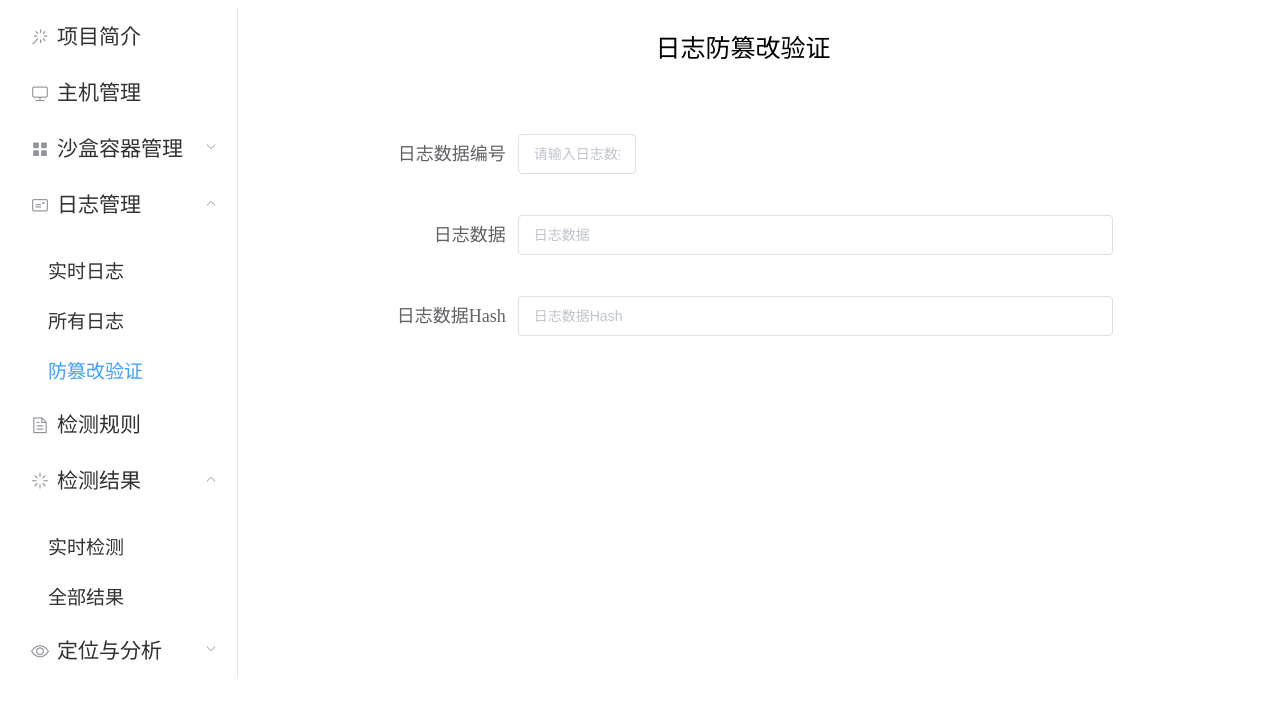
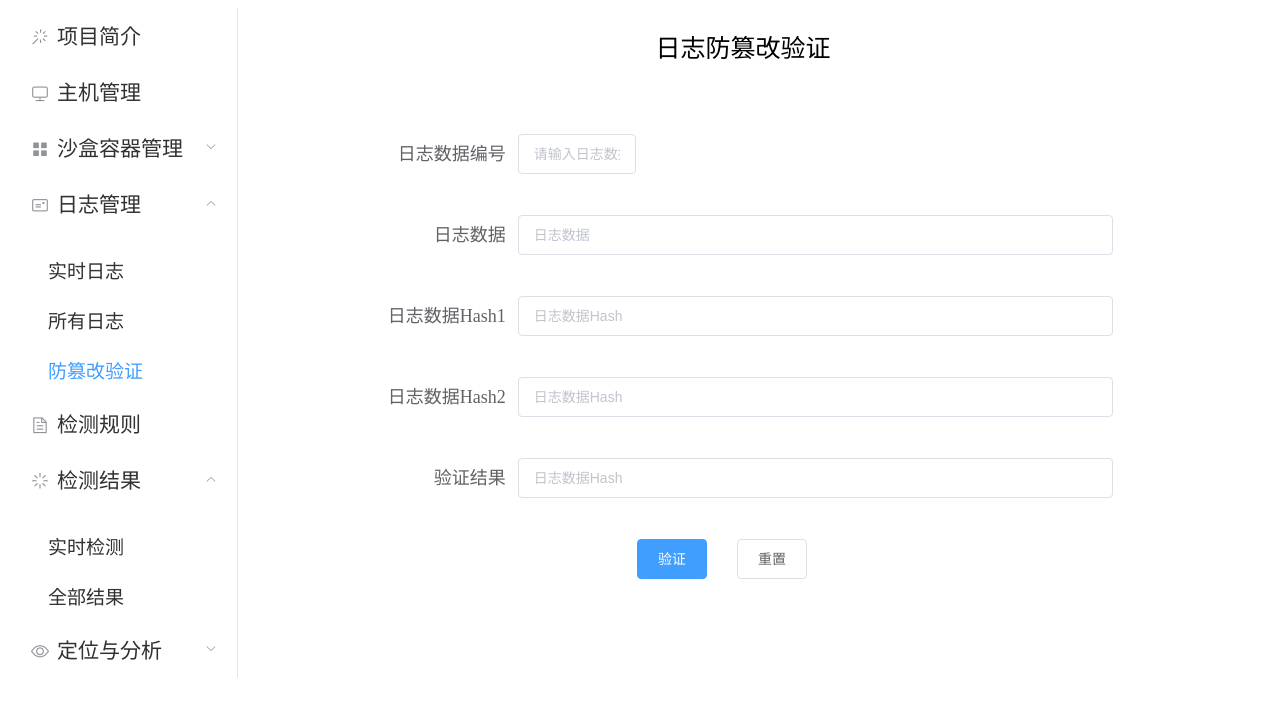
Before and after one commit to M000M/Front-AttackDetection, a Vue app: page /verificationLogs in a window 1280 px wide. Shown: the top 716 px of the page. Built offline with nearby package versions, Linux system fonts and the light colour scheme.

Commit message:
05.29 mac

```diff
--- a/package.json
+++ b/package.json
@@ -13,6 +13,7 @@
     "core-js": "^3.6.5",
     "element-ui": "^2.15.1",
     "global": "^4.4.0",
+    "js-sha256": "^0.9.0",
     "vue": "^2.6.12",
     "vue-cli-configjs": "^2.0.0",
     "vue-router": "^3.5.1"
--- a/src/components/logs/VerificationLogs.vue
+++ b/src/components/logs/VerificationLogs.vue
@@ -1,31 +1,55 @@
 <template>
     <div>
-        <div style="font-size: 25px; font-family: '宋体', cursive; margin-left: 40%">日志防篡改验证</div>
+        <!--        <div style="font-size: 25px; font-family: '宋体', cursive; margin-left: 40%">日志防篡改验证</div>-->
+        <div style="font-size: 25px; font-family: 'Times New Roman', cursive; margin-left: 40%">日志防篡改验证</div>
         <el-container>
             <el-main>
-                <el-form :model="verificationLog" label-width="200px" ref="verificationLog">
+                <el-form :model="verificationLogForm" label-width="200px" ref="verificationLog">
                     <el-row>
                         <el-col :span="8" :offset="1">
                             <el-form-item label="日志数据编号" prop="logId">
-                                <el-input v-model="verificationLog.logId" placeholder="请输入日志数据编号"></el-input>
+                                <el-input v-model="verificationLogForm.logId" placeholder="请输入日志数据编号"></el-input>
                             </el-form-item>
                         </el-col>
                     </el-row>
                     <br>
-
                     <el-row>
                         <el-col :span="20" :offset="1">
                             <el-form-item label="日志数据" prop="log">
-                                <el-input v-model="verificationLog.logData" placeholder="日志数据"></el-input>
+                                <el-input v-model="verificationLogForm.logData" placeholder="日志数据"></el-input>
                             </el-form-item>
                         </el-col>
                     </el-row>
                     <br>
-
                     <el-row>
                         <el-col :span="20" :offset="1">
-                            <el-form-item label="日志数据Hash" prop="log">
-                                <el-input v-model="verificationLog.logHash" placeholder="日志数据Hash"></el-input>
+                            <el-form-item label="日志数据Hash1" prop="log">
+                                <el-input v-model="verificationLogForm.logHash1" placeholder="日志数据Hash"></el-input>
+                            </el-form-item>
+                        </el-col>
+                    </el-row>
+                    <br>
+                    <el-row>
+                        <el-col :span="20" :offset="1">
+                            <el-form-item label="日志数据Hash2" prop="log">
+                                <el-input v-model="verificationLogForm.logHash2" placeholder="日志数据Hash"></el-input>
+                            </el-form-item>
+                        </el-col>
+                    </el-row>
+                    <br>
+                    <el-row>
+                        <el-col :span="20" :offset="1">
+                            <el-form-item label="验证结果" prop="log">
+                                <el-input v-model="verificationLogForm.result" placeholder="日志数据Hash"></el-input>
+                            </el-form-item>
+                        </el-col>
+                    </el-row>
+                    <br>
+                    <el-row>
+                        <el-col :span="20" :offset="4">
+                            <el-form-item label="">
+                                <el-button type="primary" @click="verifyLog()">验证</el-button>
+                                <el-button style="margin-left: 30px" @click="resetForm()">重置</el-button>
                             </el-form-item>
                         </el-col>
                     </el-row>
@@ -36,15 +60,57 @@
 </template>
 
 <script>
+import axios from "axios";
+import { sha256 } from 'js-sha256';
+
 export default {
     name: "VerificationLogs",
     data() {
         return {
-            verificationLog: {
+            verificationLogForm: {
                 logId: "",
                 logData: "",
-                logHash: ""
+                logHash1: "",
+                logHash2: "",
+                result: ""
             }
+        }
+    },
+    methods: {
+        verifyLog() {
+            this.getLogById(this.verificationLogForm.logId);
+            this.getLogHashById(this.verificationLogForm.logId);
+        },
+        getLogById(id) {
+            axios.get("http://127.0.0.1:7000/verification/getLogById", {
+                params: {
+                    id: id
+                }
+            }).then(res => {
+                this.verificationLogForm.logData = res.data.data;
+                this.verificationLogForm.logHash2 = sha256(this.verificationLogForm.logData);
+            });
+
+            console.log(this.verificationLogForm.logHash2);
+        },
+        getLogHashById(id) {
+            axios.get("http://127.0.0.1:7000/verification/getLogHashById", {
+                params: {
+                    id: id
+                }
+            }).then(res => {
+                this.verificationLogForm.logHash1 = res.data.data;
+            });
+        },
+        verify() {
+            axios.post("http://127.0.0.1:7000/verification/verify", this.verificationLogForm).then(res => {
+                this.verificationLogForm.logHash2 = res.data.data;
+            });
+        },
+        resetForm() {
+            this.verificationLogForm.logId = "";
+            this.verificationLogForm.logData = "";
+            this.verificationLogForm.logHash = "";
         }
     }
 }
```
Also changed, not shown: 1 other file (tests, documents, lock files or other folders).
